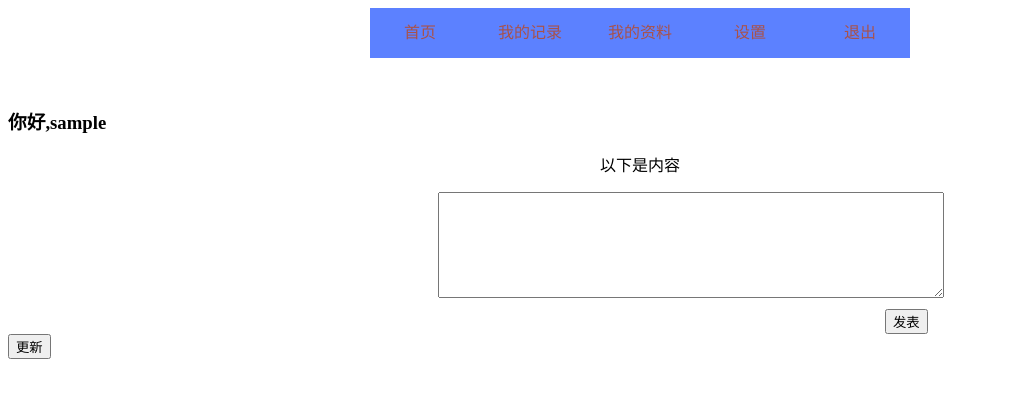
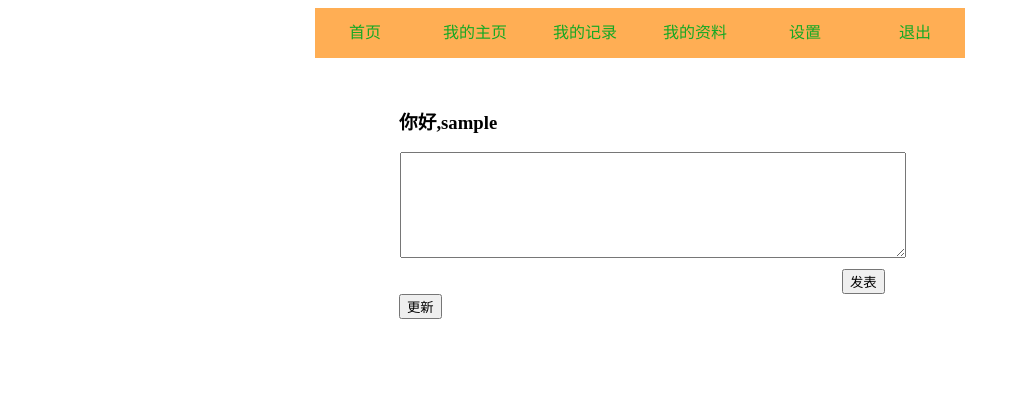
Before and after one commit to Shephermand/Project_2teamOngit, a Flask app: page /My_page in a window 1280 px wide; the page is wider, and only the part inside the window is pictured. Shown: the top 398 px of that part, without its empty margins (0-1020 px from the left). Run offline with Flask 2, Linux system fonts and the light colour scheme; the visitor is signed in with stand-in values (Sample User, id 1); tables that the repository leaves empty hold one stand-in row (values such as "Sample post"); data that the repository does not hold is empty; some libraries are stand-ins or nearby versions.

Commit message:
9号晚上宿舍,完善了我的记录功能,以及页面的位置

```diff
--- a/run.py
+++ b/run.py
@@ -6,7 +6,7 @@ from werkzeug.security import generate_password_hash,check_password_hash
 import json
 
 app = Flask(__name__)
-app.config["SQLALCHEMY_DATABASE_URI"] = "mysql+pymysql://root:123456@localhost:3306/ajax"
+app.config["SQLALCHEMY_DATABASE_URI"] = "mysql+pymysql://root:han1345@localhost:3306/ajax"
 app.config["DEBUG"] = True
 app.config["SQLALCHEMY_TRACK_MODIFICATIONS"] = False
 app.config["SECRET_KEY"] = 'hahanijinglaile'
@@ -61,7 +61,9 @@ def comm_all():
     comm = db.session.query(Comment).order_by('id desc').limit(20)
     lst = []
     for c in comm:
-        lst.append(c.to_dict())
+        dic = c.to_dict()
+        dic['nickname'] = c.user.nickname
+        lst.append(dic)
     return lst
 
 @app.route('/')
@@ -182,7 +184,9 @@ def get_history():
         lst = []
         comms = user.comments
         for c in comms:
-            lst.append(c.to_dict())
+            dic = c.to_dict()
+            dic['nickname'] = user.nickname
+            lst.append(dic)
         return json.dumps(lst)
     else:
         return redirect('/')
--- a/templates/My_page.html
+++ b/templates/My_page.html
@@ -2,7 +2,7 @@
 <html lang="en">
 <head>
     <meta charset="UTF-8">
-    <title>我的主页</title>
+    <title id="title">我的主页</title>
     <script src="/static/js/cre_xhr.js"></script>
     <script src="/static/js/jquery-1.11.3.js"></script>
 
@@ -10,8 +10,11 @@
 
     <style>
         #nav,#main{
-			width:540px;
+			width:650px;
 			margin:0 auto;
+            position: relative;
+            top:auto;
+            left: auto;
 		}
 		#main{
 			height:30px;
@@ -19,14 +22,15 @@
 			/*clear: both;*/
 		}
         #nav{
-            background-color: #5c81ff;
+            background-color: #ffae54;
+
         }
         #nav a{
-            color: #a9524a;
+            color: #14a924;
 			float:left;
 			width:100px;
 			height: 50px;
-			background-color: #5c81ff;
+			background-color: #ffae54;
 			text-align: center;
 			line-height: 50px;
 			margin-right:10px;
@@ -43,20 +47,39 @@
             width:500px;
             height:100px;
             margin: 0 430px;
+            position: relative;
+            top: auto;
+            left: -38px;
         }
         #btn_sub{
             margin: 7px 0 0 877px;
+            position: relative;
+            left: -43px;
         }
         #comm_ar{
-            position: absolute;
-            top:349px;
-            left: 549px;
+            width: 500px;
+            position: relative;
+            top:0;
+            left: 473px;
+        }
+        p{
+            width:415px;
+            margin-left: 20px;
+        }
+        h4{
+            width: 500px;
+        }
+        .hello_update{
+            width: 500px;
+            position: relative;
+            left: 391px;
         }
     </style>
 </head>
 <body onload="load()">
     <div id="nav">
         <a href="/">首页</a>
+        <a href="">我的主页</a>
         <a href="javascript:void(0);" onclick="my_history();">我的记录</a>
         <a href="">我的资料</a>
         <a href="">设置</a>
@@ -64,14 +87,13 @@
         <div class="clear"></div>
     </div>
     <div id="main"></div>
-    <h3>你好,{{nickname}}</h3>
-    <p style="text-align: center;">以下是内容</p>
+    <h3 class="hello_update">你好,{{nickname}}</h3>
     <div>
     <form action="/My_page" method="post">
         <textarea id="text_in" name="uinfo"></textarea>
         <input id="btn_sub" type="submit" value="发表">
     </form>
-        <a href=""  style="text-decoration:none;">
+        <a href="" class="hello_update" style="text-decoration:none;">
             <button>更新</button>
         </a>
 
@@ -87,13 +109,13 @@
                  //将res转换为JS对象再保存给res
                  res = JSON.parse(res);
                  //循环遍历res得到每一个对象以及数据
-                 str = "";
+                 var str = "";
                  $.each(res,function(i,obj){
                      str += '<h4>';
-                      str += "用户:"+obj.uname+"&nbsp";
+                      str += "用户:"+obj.nickname+"&nbsp";
                       str += "于:"+obj.up_time;
                      str += '</h4>';
-                     str += '<p style="margin-left: 20px">';
+                     str += '<p>';
                       str += obj.text;
                      str += '</p>';
                  });
@@ -109,9 +131,19 @@
                 type:'get',
                 dataType:'json',
                 success: function (data) {
-
+                    var html = "";
+                    $.each(data.reverse(),function (i,obj) {
+                        html += '<h4>';
+                            html += obj.nickname + "发表于:" + obj.up_time;
+                        html += '</h4>';
+                        html += '<p>';
+                            html += obj.text;
+                        html += '</p>';
+                    });
+                    $("#comm_ar").html(html);
                 }
-            })
+            });
+            $("#title").text('我的记录');
         }
     </script>
 </body>
```
